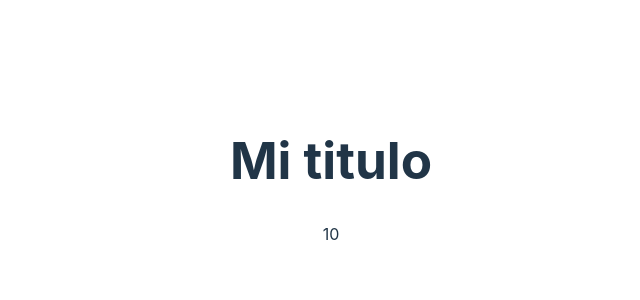
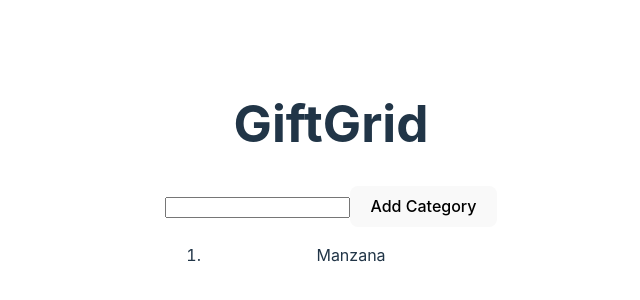
Before and after one commit to Juanm0331123/Homeworks-React, a React (Vite) app in the folder 01-vite/: page / in a window 1280 px wide. Shown: the part 228-528 px from the top of the page, without its empty margins (309-949 px from the left). Built offline with nearby package versions, Linux system fonts and the light colour scheme.

Commit message:
Lista Funcional Con giftExpertApp, vuelvo a crear archivo por errores con las ramas de github

```diff
--- a/01-vite/src/App.jsx
+++ b/01-vite/src/App.jsx
@@ -1,10 +1,10 @@
 import './App.css'
-import FirstApp from './Components/FirstApp';
+import { GiftExpertApp } from './Components/GiftExpertApp';
 
 const App = () => {
   return (
     <>
-      <FirstApp />
+      <GiftExpertApp />
     </>
   )
 }
--- a/01-vite/src/Components/FirstApp.jsx
+++ /dev/null
@@ -1,12 +0,0 @@
-import './FirstApp.css'
-
-function FirstApp() {
-    return (
-        <>
-            <h1> Mi titulo </h1>
-            <span>10</span>
-        </>
-    )
-}
-
-export default FirstApp;
--- /dev/null
+++ b/01-vite/src/Components/GiftExpertApp.jsx
@@ -0,0 +1,38 @@
+import { useState } from 'react';
+import './FirstApp.css'
+
+const list = ['Manzana']
+
+export function GiftExpertApp() {
+    const [categories, setCategories] = useState(list);
+    const [category, setCategory] = useState('');
+
+    const onAddCategory = () => {
+        setCategories(list => [...list, category]);
+        setCategory('');
+    }
+
+    const onSetCategory = (e) => {
+        setCategory(e.target.value);
+    }
+
+    return (
+        <>
+            <h1> GiftGrid </h1>
+            <input
+                type="text"
+                value={category}
+                onChange={onSetCategory}
+            />
+            <button onClick={onAddCategory}>Add Category</button>
+            <ol>
+                {categories.map(
+                    (category, key) => {
+                        return <li key={key}> {category} </li>
+                    }
+                )
+                }
+            </ol>
+        </>
+    )
+}
```
